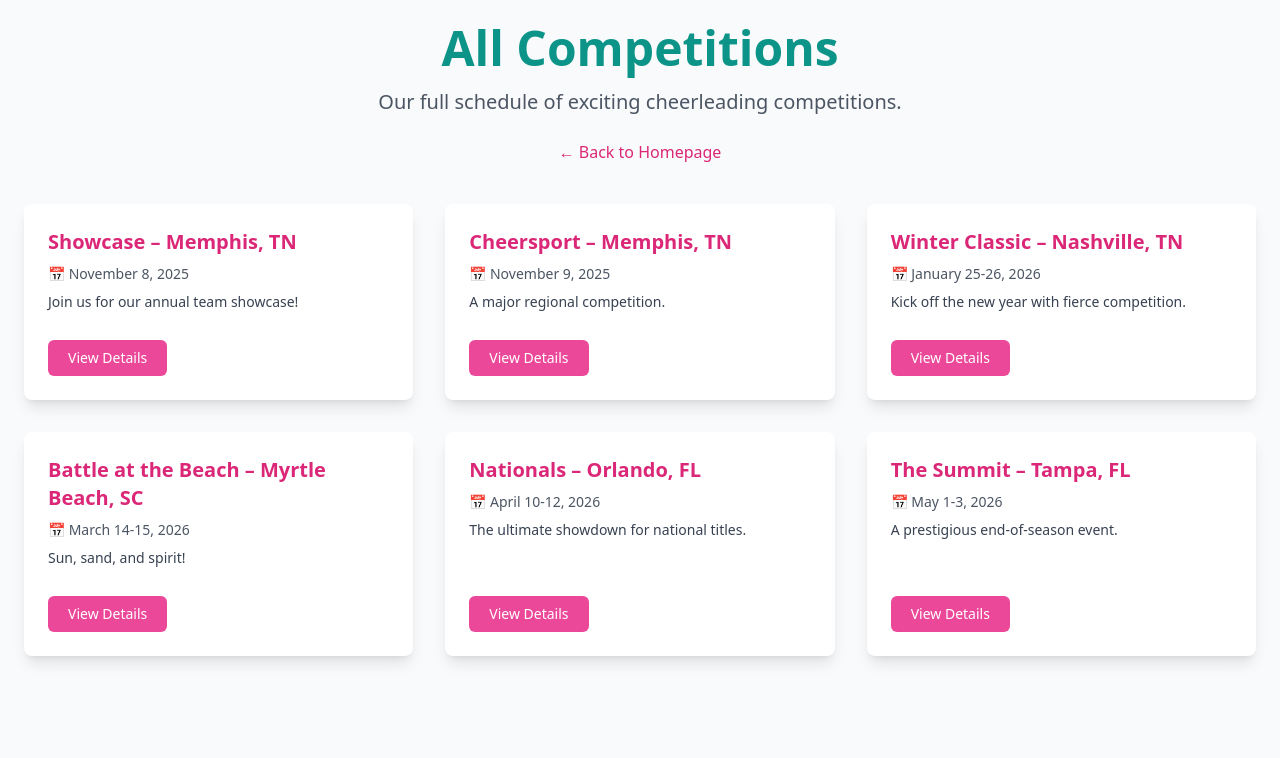
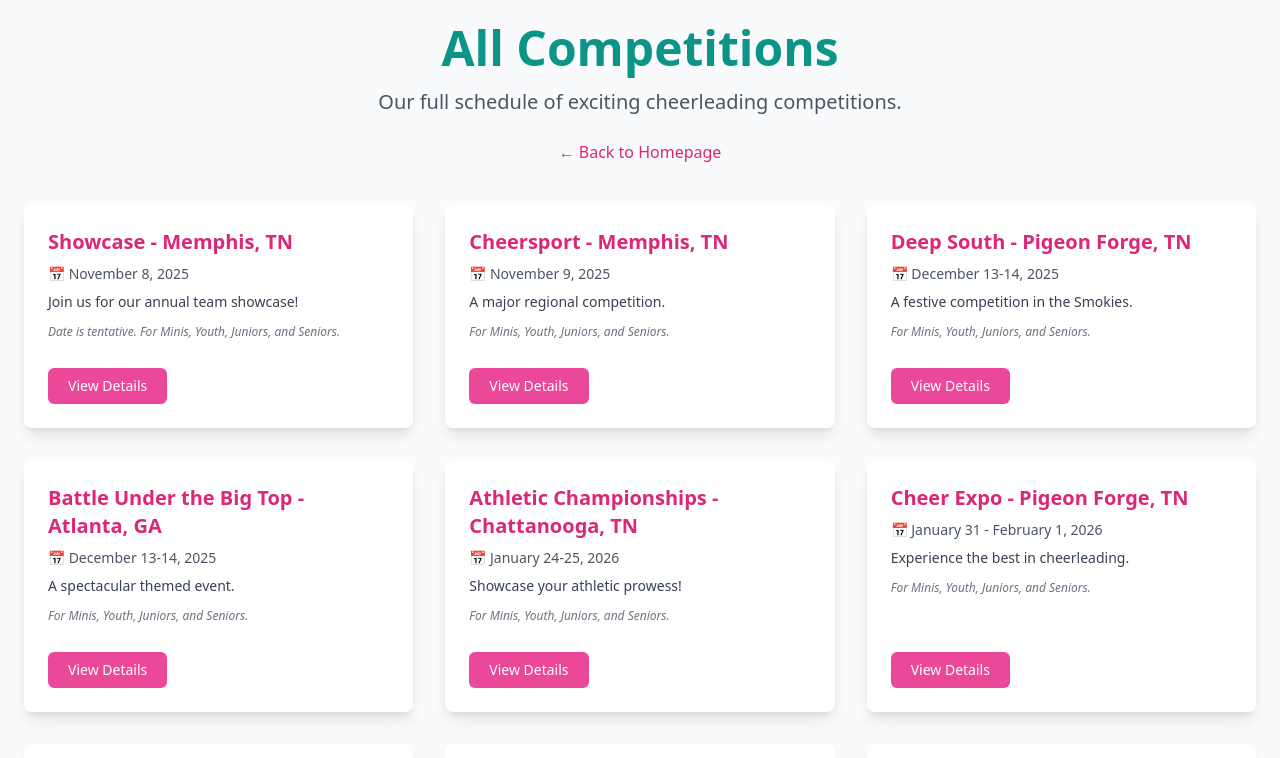
Before and after one commit to NoahKyoot/Cheer-me-out, a React (Vite) app: page /competitions in a window 1280 px wide. Shown: the top 758 px of the page. Built offline with nearby package versions, Linux system fonts and the light colour scheme.

Commit message:
Update CompetitionsPage.jsx

```diff
--- a/src/CompetitionsPage.jsx
+++ b/src/CompetitionsPage.jsx
@@ -1,17 +1,6 @@
 import React from 'react';
 import { Link } from 'react-router-dom';
-
-// Ideally, this data would come from a shared source (e.g., a data file or API)
-// For now, we'll define a more comprehensive list here.
-const allCompetitionsData = [
-  { id: 'showcase-memphis-2025', name: 'Showcase – Memphis, TN', date: 'November 8, 2025', description: 'Join us for our annual team showcase!' },
-  { id: 'cheersport-memphis-2025', name: 'Cheersport – Memphis, TN', date: 'November 9, 2025', description: 'A major regional competition.' },
-  { id: 'winter-classic-nashville-2026', name: 'Winter Classic – Nashville, TN', date: 'January 25-26, 2026', description: 'Kick off the new year with fierce competition.' },
-  { id: 'battle-at-the-beach-myrtle-2026', name: 'Battle at the Beach – Myrtle Beach, SC', date: 'March 14-15, 2026', description: 'Sun, sand, and spirit!' },
-  { id: 'nationals-orlando-2026', name: 'Nationals – Orlando, FL', date: 'April 10-12, 2026', description: 'The ultimate showdown for national titles.' },
-  { id: 'the-summit-tampa-2026', name: 'The Summit – Tampa, FL', date: 'May 1-3, 2026', description: 'A prestigious end-of-season event.' },
-  // Add more competitions as needed
-];
+import { allCompetitions } from './data/competitionsData'; // <-- Import data
 
 export default function CompetitionsPage() {
   return (
@@ -34,17 +23,18 @@ export default function CompetitionsPage() {
           </div>
         </header>
 
-        {allCompetitionsData.length > 0 ? (
+        {allCompetitions.length > 0 ? (
           <div className="grid grid-cols-1 sm:grid-cols-2 lg:grid-cols-3 gap-6 md:gap-8">
-            {allCompetitionsData.map((comp) => (
+            {allCompetitions.map((comp) => ( // Use the imported allCompetitions
               <div key={comp.id} className="bg-white shadow-lg rounded-lg p-6 hover:shadow-xl transition-shadow flex flex-col justify-between">
                 <div>
-                  <h3 className="text-pink-600 font-bold text-xl mb-2">{comp.name}</h3>
-                  <p className="text-gray-600 text-sm mb-1">📅 {comp.date}</p>
+                  <h3 className="text-pink-600 font-bold text-xl mb-2">{comp.name} - {comp.location}</h3>
+                  <p className="text-gray-600 text-sm mb-1">📅 {comp.dateString}</p>
                   {comp.description && <p className="text-gray-700 text-sm mt-2 mb-3">{comp.description}</p>}
+                  {comp.notes && <p className="text-xs text-gray-500 italic mt-2 mb-3">{comp.notes}</p>}
                 </div>
                 <Link
-                  to={`/competitions/${comp.id}`} // Links to specific competition detail page
+                  to={`/competitions/${comp.id}`}
                   className="mt-4 inline-block bg-pink-500 text-white px-5 py-2 rounded-md text-sm font-medium hover:bg-pink-600 transition-colors self-start"
                 >
                   View Details
```
